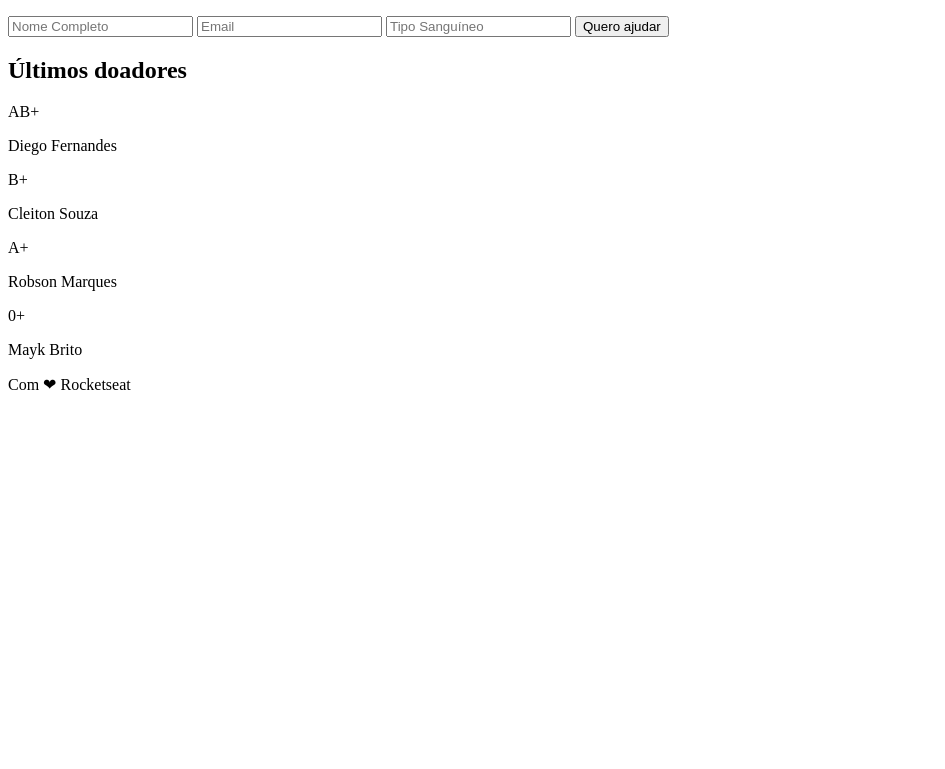
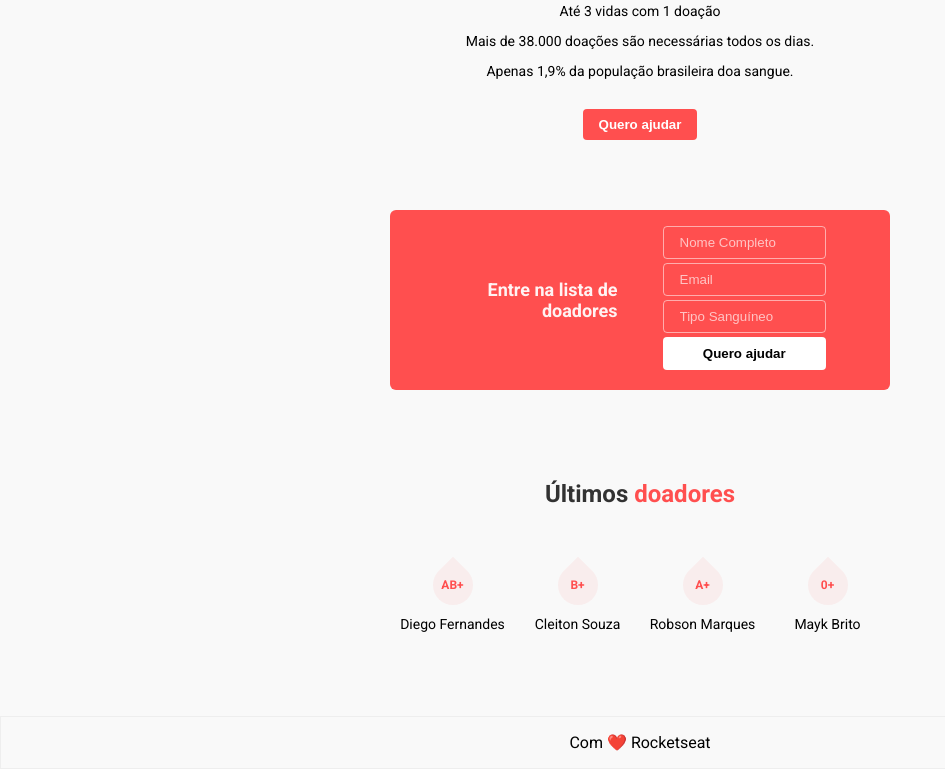
Before and after one commit to GiammaCarioca/maratonadev-01, a plain HTML site: page index.html in a window 1280 px wide. Shown: the part 301-1070 px from the top of the page, without its empty margins (0-945 px from the left). Before the commit the page ends 800 px from the top, so only its background shows below. Drawn offline with Linux system fonts and the light colour scheme.

Commit message:
adiciona estilos

```diff
--- a/index.html
+++ b/index.html
@@ -4,10 +4,11 @@
 		<meta charset="UTF-8" />
 		<meta name="viewport" content="width=device-width, initial-scale=1.0" />
 		<title>Doe sangue! Doe vida!</title>
+		<link rel="stylesheet" href="styles.css" />
 	</head>
 	<body>
 		<header>
-			<h1>Doe</h1>
+			<h1><img src="logo.png" alt="Doe" class="logo" /></h1>
 			<h2>A sua doação importa</h2>
 			<p>Até 3 vidas com 1 doação</p>
 			<p>Mais de 38.000 doações são necessárias todos os dias.</p>
@@ -27,7 +28,7 @@
 		</section>
 
 		<main>
-			<h2>Últimos doadores</h2>
+			<h2>Últimos <span>doadores</span></h2>
 
 			<section class="donors">
 				<div class="donor">
@@ -49,6 +50,6 @@
 			</section>
 		</main>
 
-		<footer>Com ❤︎ Rocketseat</footer>
+		<footer>Com ❤️ Rocketseat</footer>
 	</body>
 </html>
--- /dev/null
+++ b/styles.css
@@ -0,0 +1,139 @@
+@import url('https://fonts.googleapis.com/css?family=Roboto:400,700&display=swap');
+
+* {
+	box-sizing: border-box;
+}
+
+html,
+body {
+	margin: 0;
+}
+
+body {
+	display: flex;
+	flex-direction: column;
+	height: 100vh;
+	font-family: 'Roboto', sans-serif;
+	background-color: #f9f9f9;
+}
+
+h1,
+h2 {
+	color: #000000cc;
+}
+
+main h2 {
+	margin-bottom: 70px;
+}
+
+main h2 span {
+	color: #ff4f4f;
+}
+
+.form h2 {
+	text-align: right;
+	color: #ffffffee;
+	font-size: 18px;
+}
+
+header,
+main,
+footer {
+	text-align: center;
+}
+
+header,
+.form,
+main {
+	margin: 0 auto 70px;
+	width: 90%;
+	max-width: 500px;
+}
+
+header button {
+	margin-top: 16px;
+	padding: 8px 16px;
+	border-radius: 4px;
+	border: none;
+	background-color: #ff4f4f;
+	color: white;
+	font-weight: 700;
+}
+
+.logo {
+	width: 150px;
+	margin: 70px 0;
+}
+
+header p {
+	font-size: 14px;
+}
+
+section.form {
+	display: grid;
+	grid-template-columns: repeat(2, 1fr);
+	gap: 45px;
+	align-items: center;
+	background-color: #ff4f4f;
+	padding: 16px 64px;
+	border-radius: 6px;
+}
+
+form input,
+form button {
+	width: 100%;
+	margin-bottom: 4px;
+	padding: 8px 16px;
+	border-radius: 4px;
+	border: 1px #ffffff88 solid;
+}
+
+form input {
+	background-color: transparent;
+}
+
+form input::placeholder {
+	color: #ffffffaa;
+}
+
+form button {
+	background-color: white;
+	font-weight: 700;
+}
+
+main .donors {
+	display: grid;
+	grid-template-columns: repeat(4, 1fr);
+}
+
+.blood {
+	color: #ff4f4f;
+	font-weight: 700;
+	font-size: 12px;
+	display: flex;
+	align-items: center;
+	justify-content: center;
+	position: relative;
+}
+
+.blood::before {
+	content: '';
+	background-color: #ff4f4f11;
+	width: 40px;
+	height: 40px;
+	position: absolute;
+	border-radius: 50%;
+	border-top-right-radius: 0;
+	transform: rotate(-45deg);
+}
+
+.donor p {
+	margin-top: 24px;
+	font-size: 14px;
+}
+
+footer {
+	margin-top: auto;
+	padding: 16px;
+	border: 1px solid #eee;
+}
```
Also changed, not shown: logo.png (added).
